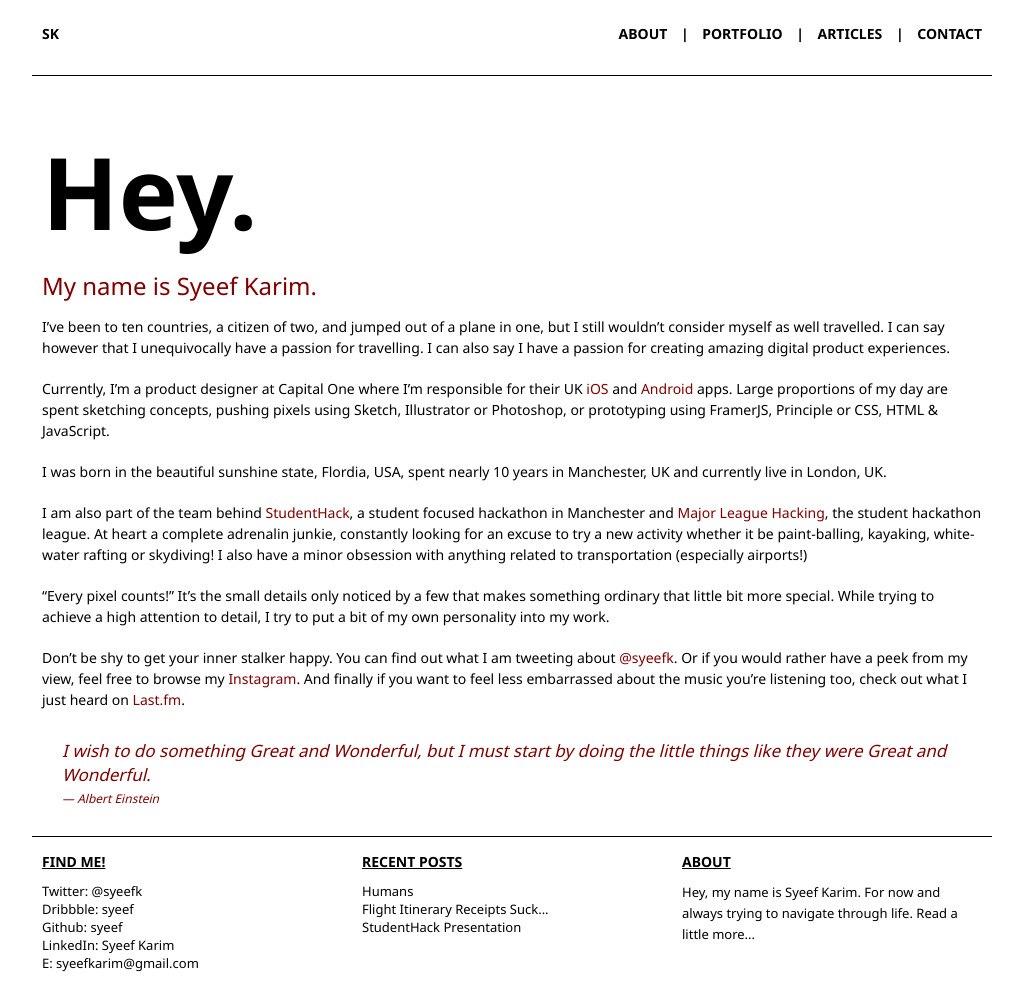
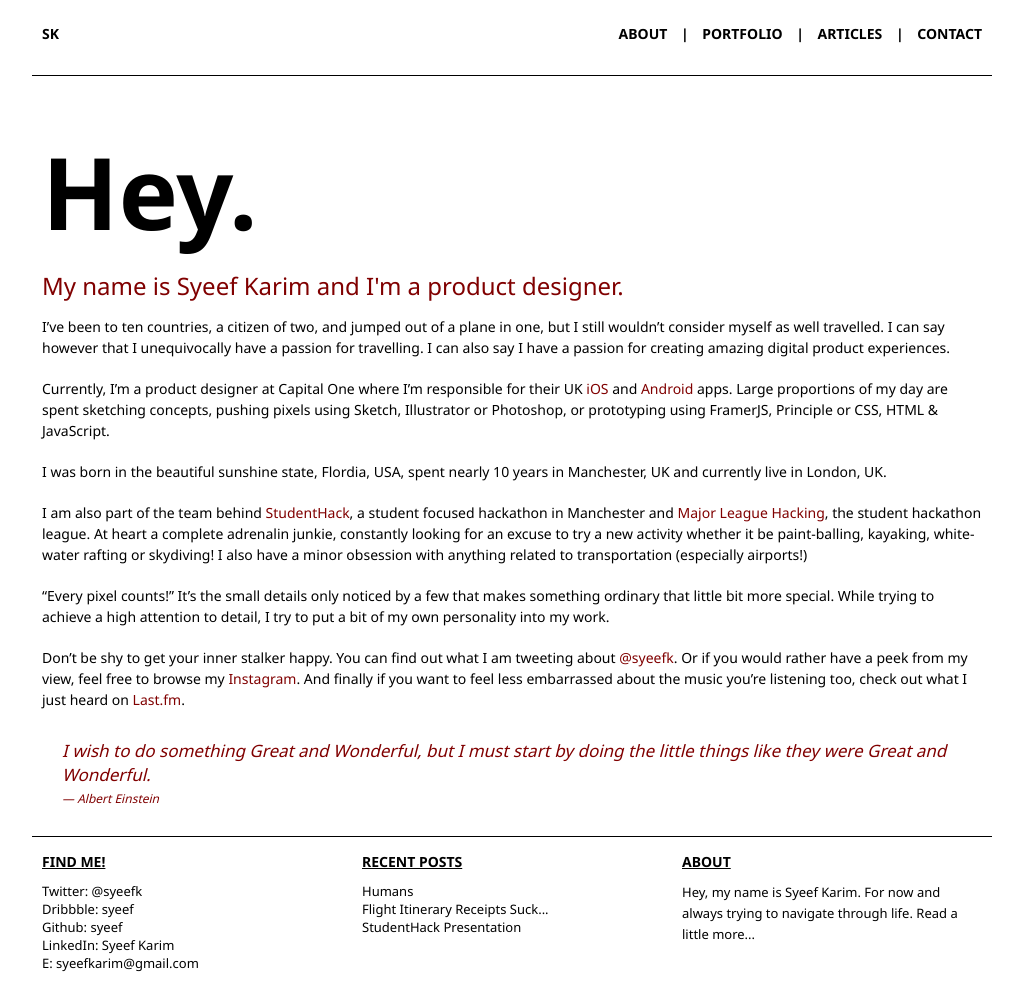
Before and after one commit to syeef/syeefkarim-2016-v0, a Jekyll site: the page built from about/index.md, in a window 1280 px wide. Shown: the whole page, without its empty margins (128-1151 px from the left). Built offline with Jekyll 4.4.1, drawn with Linux system fonts in a browser that asks for light colours.

Commit message:
update tagline

```diff
--- a/about/index.md
+++ b/about/index.md
@@ -2,7 +2,7 @@
 layout: about
 title: About
 bigWord: Hey.
-tagLine: My name is Syeef Karim.
+tagLine: My name is Syeef Karim and I'm a product designer.
 ---
 
 
```
